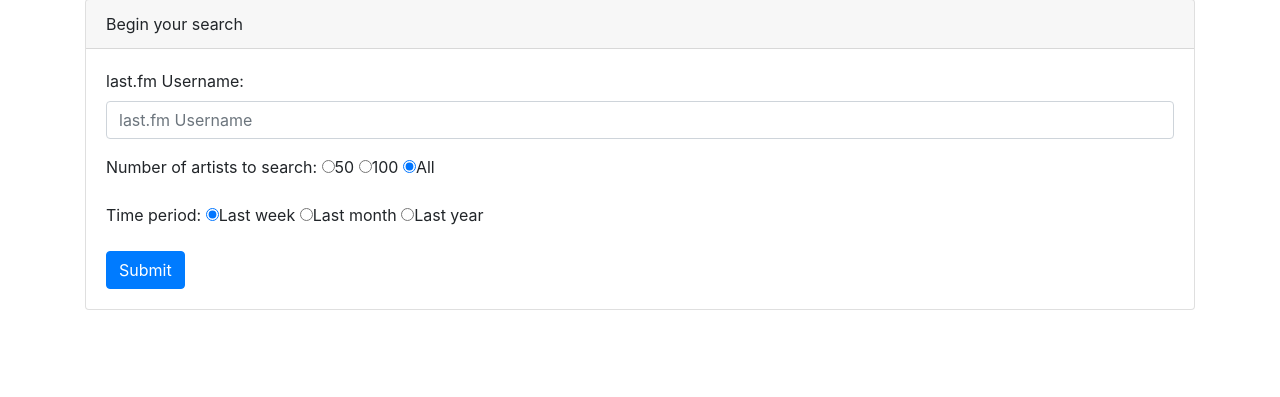
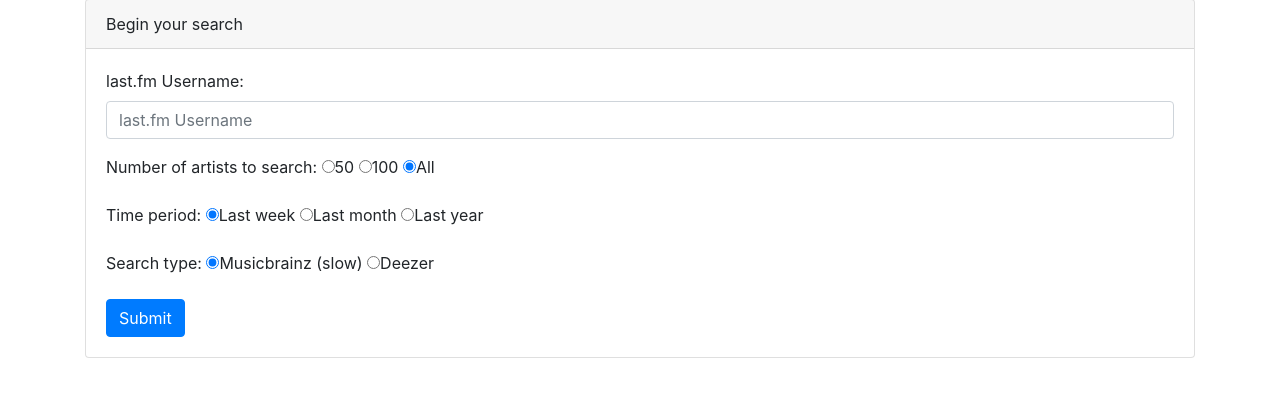
Before and after one commit to dionearle/New-Release-Tracker, a Flask app: page /library in a window 1280 px wide. Shown: the part 153-550 px from the top of the page. Run offline with Flask 2, Linux system fonts and the light colour scheme; some libraries are stand-ins or nearby versions.

Commit message:
Attempted to implement the Deezer API over the Musicbrainz API in an attempt to avoid the rate limiting, yet it seems Deezer might also have some form of quota. I still fully implemented the Deezer search however, yet its hard to tell if any requests are benig blocked, and there appears to be an issue when modifying the search conditions.

```diff
--- a/static/js/inputDataForm.js
+++ b/static/js/inputDataForm.js
@@ -20,6 +20,9 @@ function handleInputForm() {
     const username = searchSettings.elements.username.value;
     const numArtists = searchSettings.elements.numArtists.value;
     const timePeriod = searchSettings.elements.timePeriod.value;
+    const searchType = searchSettings.elements.searchType.value;
+
+    // TODO: allow users to specify type of releases to be shown (singles, EP's, albums etc.)
 
     // TODO: need to check if last fm username actually exists
     if (username === '') {
@@ -29,6 +32,7 @@ function handleInputForm() {
         const searchSettingsHTML = document.getElementById('searchSettings');
         searchSettingsHTML.parentNode.removeChild(searchSettingsHTML);
 
-        getLibraryArtists(username, numArtists, timePeriod);
+
+        getLibraryArtists(username, numArtists, timePeriod, searchType);
     }
 }
--- a/static/js/library.js
+++ b/static/js/library.js
@@ -1,6 +1,7 @@
 import getMissingArtistIds from './getArtistIds.js';
+import searchDeezerArtists from './searchDeezerArtists.js';
 
-export default function getLibraryArtists(username, numArtists, timePeriod) {
+export default function getLibraryArtists(username, numArtists, timePeriod, searchType) {
 
     // here we specify the url for the fetch request
     let url = new URL('http://ws.audioscrobbler.com/2.0/');
@@ -88,9 +89,15 @@ export default function getLibraryArtists(username, numArtists, timePeriod) {
                         }
                     }
 
-                    // with this list of artist names and IDs, we now want
-                    // to get any missing IDs using musicbrainz API
-                    getMissingArtistIds(artistNames, artistIDs, timePeriod);
+                    // we now use either the musicbainz API or the deezer API to continue
+                    if (searchType === 'deezer') {
+                        // we only need the artist names if we are using deezer
+                        searchDeezerArtists(artistNames,timePeriod)
+                    } else {
+                        // with this list of artist names and IDs, we now want
+                        // to get any missing IDs using musicbrainz API
+                        getMissingArtistIds(artistNames, artistIDs, timePeriod);
+                    }
                 });
         });
 }
--- /dev/null
+++ b/static/js/searchDeezerArtists.js
@@ -0,0 +1,146 @@
+// using the list of artist names, we want to search the deezer API
+// to get this artist's deezer ID
+export default function searchDeezerArtists(artistNames, timePeriod) {
+
+    const status = document.getElementById('status');
+    status.textContent = 'Got all artists from last.fm. Now searching for their deezer ID\'s...';
+
+    const progress = document.getElementById('outer-progress');
+    progress.style.visibility = 'visible';
+
+    const deezerIDs = [];
+    const progressBar = document.getElementById('progress');
+
+    for (let i = 0; i < artistNames.length; i++) {
+
+        let progress = (i / artistNames.length) * 100;
+        progressBar.style.width = progress + '%';
+        progressBar.style.visibility = 'visible';
+
+        // here we specify the url for the fetch request
+        let url = new URL(`https://deezerdevs-deezer.p.rapidapi.com/search/artist?q=${artistNames[i]}`);
+
+        const options = {
+            method: "GET",
+	        headers: {
+		        "x-rapidapi-host": "deezerdevs-deezer.p.rapidapi.com",
+		        "x-rapidapi-key": "956514241dmsh8371ef784ad3edcp1e8004jsn5cbc105d178a"
+	        }
+        }
+
+        fetch(url, options)
+            .then(response => response.json())
+            .then(response => {
+
+                if (response.data !== undefined
+                && response.data[0] !== undefined) {
+
+                    let artistID = response.data[0].id;
+
+                    deezerIDs[i] = artistID;
+
+                    // given this deezer ID, we find all releases
+                    // from this artist
+                    getDeezerArtistReleases(deezerIDs[i], artistNames[i], timePeriod);
+
+                }
+            });
+    }
+}
+
+function getDeezerArtistReleases(deezerID, artistName, timePeriod) {
+
+    // here we specify the url for the fetch request
+    let url = new URL(`https://deezerdevs-deezer.p.rapidapi.com/artist/${deezerID}/albums`);
+
+    const options = {
+        method: "GET",
+	    headers: {
+	        "x-rapidapi-host": "deezerdevs-deezer.p.rapidapi.com",
+	        "x-rapidapi-key": "956514241dmsh8371ef784ad3edcp1e8004jsn5cbc105d178a"
+	    }
+    }
+
+    fetch(url, options)
+            .then(response => response.json())
+            .then(response => {
+
+                let artistReleases = [];
+
+                if (response.data !== undefined) {
+
+                    let releases = response.data;
+
+                    for (let i = 0; i < releases.length; i++) {
+
+                        let release = releases[i];
+
+                        let title = release.title
+
+                        let date = release.release_date;
+
+                        let type = release.record_type;
+
+                        let cover = release.cover_medium;
+
+                        if (checkIsRecentRelease(date, timePeriod)) {
+                            displayRelease(artistName, title, date, type, cover);
+                        }
+                    }
+                }
+            });
+
+}
+
+function displayRelease(artist, title, date, type, image) {
+
+    const html = document.getElementById('display-releases');
+
+    const release = document.createElement('div');
+    release.classList.add('col-3');
+    release.style.align = 'center';
+
+    const releaseText = document.createElement('p');
+    releaseText.textContent = date + ': ' + title + ' (' + type + ') by ' + artist;
+    release.appendChild(releaseText);
+
+    const coverArt = document.createElement('img');
+    coverArt.src = image;
+    coverArt.style.height = '100px';
+    coverArt.style.width = '100px';
+    release.insertBefore(coverArt, releaseText);
+
+    html.appendChild(release);
+}
+
+function checkIsRecentRelease(date, timePeriod) {
+
+    let dateString = date.split('-');
+
+    let year = dateString[0];
+    let month = dateString[1];
+    let day = dateString[2];
+
+    let currentDate = new Date();
+    let currentMonth = currentDate.getMonth() + 1;
+    let currentDay = currentDate.getDate();
+    let currentYear = currentDate.getFullYear(); screen
+
+    // TODO: Should check if release is within past week, month or year
+    // of current date
+    if (timePeriod === 'week') {
+
+    } else if (timePeriod === 'month') {
+        if (currentYear == year && currentMonth == month) {
+            return true;
+        } else {
+            return false;
+        }
+    } else {
+        if (currentYear == year) {
+            return true;
+        } else {
+            return false;
+        }
+    }
+}
--- a/templates/library.html
+++ b/templates/library.html
@@ -39,6 +39,11 @@
             <input type="radio" name="timePeriod" value="month">Last month
             <input type="radio" name="timePeriod" value="year">Last year
           </div>
+          <div class="form-group">
+            <label for="searchType">Search type:</label>
+            <input type="radio" name="searchType" value="musicbrainz" checked>Musicbrainz (slow)
+            <input type="radio" name="searchType" value="deezer">Deezer
+          </div>
           <button type="submit" class='btn btn-primary'>Submit</button>
         </form>
       </div>
```
